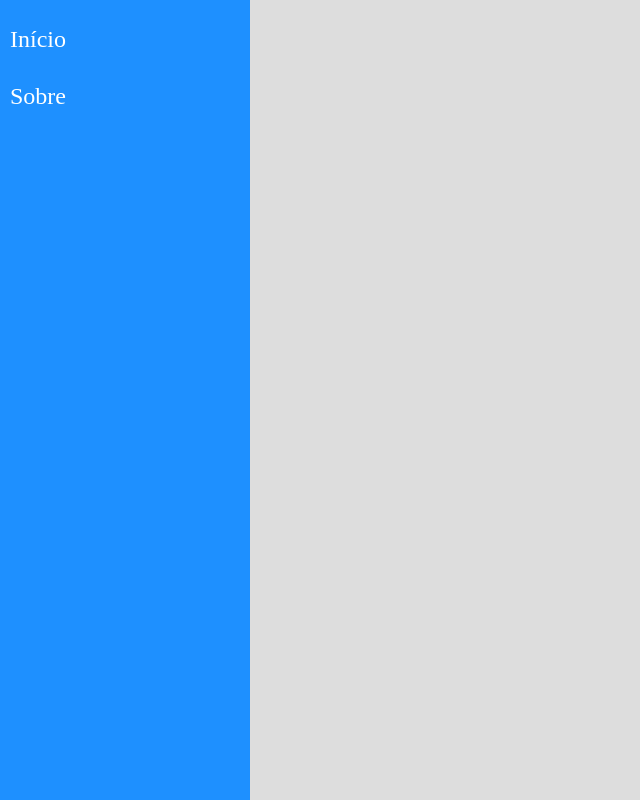
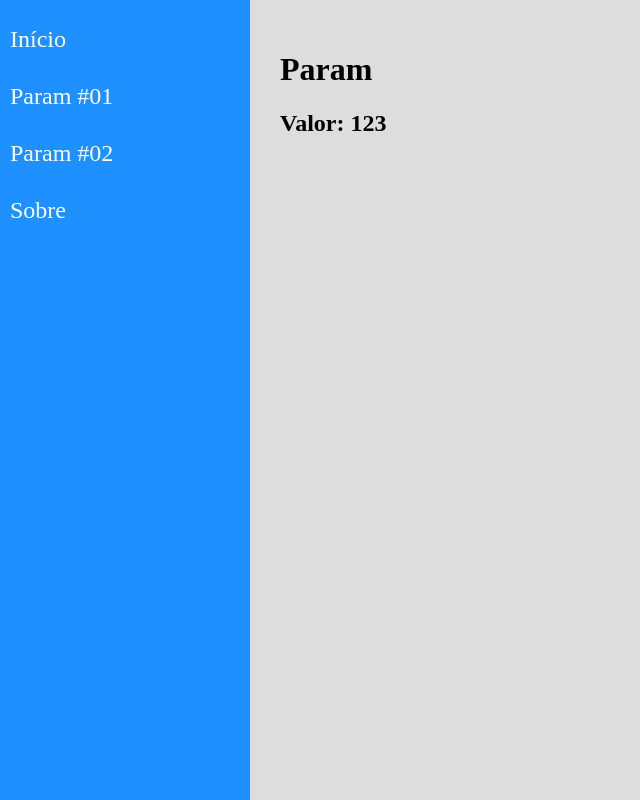
Before and after one commit to DiegoPereira100/NavegacaoReactRouter, a React (Create React App) app: page /param/123 in a window 1280 px wide. Before the commit this address had no page. Shown: the whole page, without its empty margins (0-640 px from the left). Built offline with nearby package versions, Linux system fonts and the light colour scheme.

Commit message:
Navegação com Parâmetro

```diff
--- a/src/components/layout/Content.jsx
+++ b/src/components/layout/Content.jsx
@@ -3,6 +3,7 @@ import './Content.css';
 import { Routes, Route } from "react-router-dom";
 
 import About  from "../../views/examples/About";
+import Param from "../../views/examples/Param";
 import Home from "../../views/examples/Home";
 
 const Content = props => (
@@ -10,6 +11,7 @@ const Content = props => (
     <main className="Content">
         <Routes>
             <Route path="/about" element={<About />} />
+            <Route path="/param/:id" element={<Param />} />
             <Route path="/" element={<Home />} />
         </Routes>
     </main>
--- a/src/components/layout/Menu.jsx
+++ b/src/components/layout/Menu.jsx
@@ -12,6 +12,12 @@ const Menu = props => (
                     <Link to="/">Início</Link>
                 </li>
                 <li>
+                    <Link to="/param/123">Param #01</Link>
+                </li>
+                <li>
+                    <Link to="/param/legal">Param #02</Link>
+                </li>
+                <li>
                     <Link to="/about">Sobre</Link>
                 </li>
             </ul>
--- a/src/views/examples/About.jsx
+++ b/src/views/examples/About.jsx
@@ -4,7 +4,7 @@ const About = props => (
 
     <div className="About">
         <h1>Sobre</h1>
-        <p>Nosso sistema foi criado...</p>
+        <h2>Nosso sistema foi criado...</h2>
     </div>
 
 )
--- a/src/views/examples/Home.jsx
+++ b/src/views/examples/Home.jsx
@@ -4,7 +4,7 @@ const Home = props => (
 
     <div className="Home">
         <h1>Início</h1>
-        <p>Bem vindo!</p>
+        <h2>Bem vindo!</h2>
     </div>
 
 )
--- /dev/null
+++ b/src/views/examples/Param.jsx
@@ -0,0 +1,17 @@
+import React from "react";
+
+import { useParams } from "react-router-dom";
+
+const Param = props => {
+
+    const { id } = useParams()
+
+    return (
+        <div className="Param">
+            <h1>Param</h1>
+            <h2>Valor: {id}</h2>
+        </div>
+    )
+}
+
+export default Param
```
